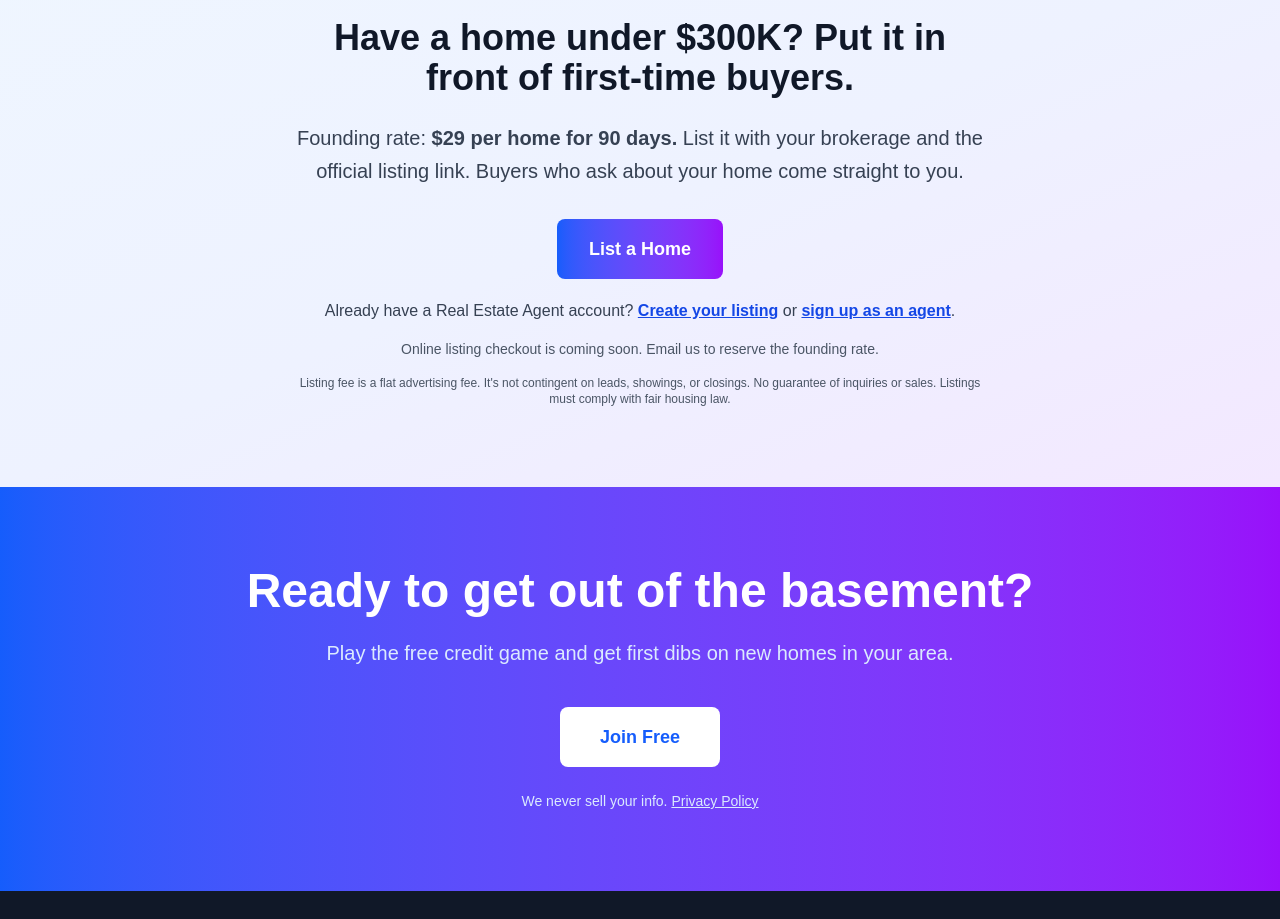
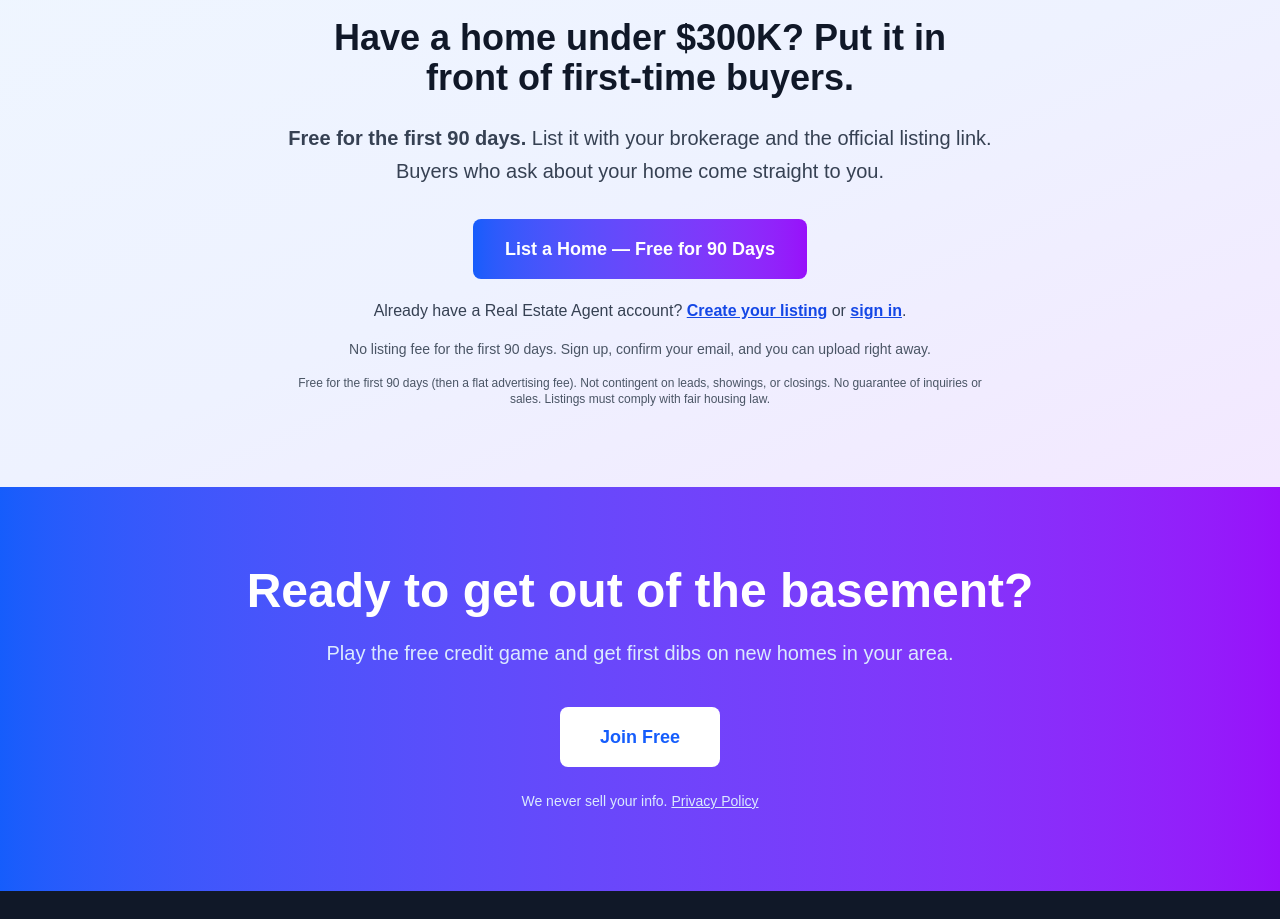
Before and after one commit to Rmetzg85/meatloaf, a Next.js app: page / in a window 1280 px wide. Shown: the part 4840-5759 px from the top of the page. Built offline with nearby package versions, Linux system fonts and the light colour scheme; no server answers.

Commit message:
Agent listings free for first 90 days: update copy and signup CTA
Replace $29 founding-rate / mailto paywall copy with free-for-90-days
wording and direct agent signup → create-listing CTAs. Fee flag remains
off in Supabase; this is copy/CTA only.

```diff
--- a/COMPONENTS/AgentsCTA.tsx
+++ b/COMPONENTS/AgentsCTA.tsx
@@ -1,7 +1,7 @@
 'use client'
 
 import Link from 'next/link'
-import { THEMES, CONTACT_EMAIL, type ThemeKey } from './theme'
+import { THEMES, type ThemeKey } from './theme'
 import { useAuthState } from './useAuthState'
 import { canListHomes } from '@/lib/auth'
 
@@ -26,7 +26,7 @@ export default function AgentsCTA({ theme }: { theme: ThemeKey }) {
             Create a listing
           </Link>
         </div>
-        <p className="text-gray-600 text-sm mt-4">Online listing checkout is coming soon. Nothing is charged when you publish.</p>
+        <p className="text-gray-600 text-sm mt-4">Free for the first 90 days. Publish goes live as soon as you save — no checkout.</p>
       </div>
     )
   }
@@ -34,16 +34,16 @@ export default function AgentsCTA({ theme }: { theme: ThemeKey }) {
   // Hidden (but laid out) until the session is known, so agents don't see the sign-up pitch flash.
   return (
     <div data-testid="agents-cta-public" className={auth.status === 'unknown' ? 'invisible' : ''}>
-      <a href={`mailto:${CONTACT_EMAIL}?subject=${encodeURIComponent('List a home (founding rate)')}`} className={btn}>
-        List a Home
-      </a>
+      <Link href={`/auth/signup?role=agent&next=${encodeURIComponent('/agent/listings/new')}`} className={btn}>
+        List a Home — Free for 90 Days
+      </Link>
       <p className="text-gray-700 mt-5">
         Already have a Real Estate Agent account?{' '}
         <Link href="/agent/listings/new" className={`${t.labelText} font-semibold underline hover:no-underline`}>Create your listing</Link>
         {' '}or{' '}
-        <Link href={`/auth/signup?role=agent&next=${encodeURIComponent('/agent/listings/new')}`} className={`${t.labelText} font-semibold underline hover:no-underline`}>sign up as an agent</Link>.
+        <Link href="/auth/login" className={`${t.labelText} font-semibold underline hover:no-underline`}>sign in</Link>.
       </p>
-      <p className="text-gray-600 text-sm mt-4">Online listing checkout is coming soon. Email us to reserve the founding rate.</p>
+      <p className="text-gray-600 text-sm mt-4">No listing fee for the first 90 days. Sign up, confirm your email, and you can upload right away.</p>
     </div>
   )
 }
--- a/COMPONENTS/Landing.tsx
+++ b/COMPONENTS/Landing.tsx
@@ -315,11 +315,11 @@ export default function Landing({ theme }: { theme: ThemeKey }) {
         <div className="max-w-3xl mx-auto px-4 sm:px-6 lg:px-8 text-center">
           <h2 className="text-4xl font-bold text-gray-900 mb-6">Have a home under $300K? Put it in front of first-time buyers.</h2>
           <p className="text-xl text-gray-700 mb-8 leading-relaxed">
-            Founding rate: <strong>$29 per home for 90 days.</strong> List it with your brokerage and the official listing link. Buyers who ask about your home come straight to you.
+            <strong>Free for the first 90 days.</strong> List it with your brokerage and the official listing link. Buyers who ask about your home come straight to you.
           </p>
           <AgentsCTA theme={theme} />
           <p className="text-gray-600 text-xs mt-4">
-            Listing fee is a flat advertising fee. It&apos;s not contingent on leads, showings, or closings. No guarantee of inquiries or sales. Listings must comply with fair housing law.
+            Free for the first 90 days (then a flat advertising fee). Not contingent on leads, showings, or closings. No guarantee of inquiries or sales. Listings must comply with fair housing law.
           </p>
         </div>
       </section>
--- a/COMPONENTS/agent/ListingForm.tsx
+++ b/COMPONENTS/agent/ListingForm.tsx
@@ -426,7 +426,7 @@ export default function ListingForm({ user, propertyId }: { user: User; property
               ? `Flat ${LISTING_FEE_LABEL} per listing, paid securely through Stripe. It goes live as soon as the payment goes through.`
               : paymentStatus === 'paid'
                 ? `The ${LISTING_FEE_LABEL} listing fee is paid.`
-                : `The ${LISTING_FEE_LABEL} founding-rate listing fee isn’t charged online yet.`}
+                : 'Free for the first 90 days — your listing goes live as soon as you publish. No checkout.'}
           </p>
           <div className="flex flex-col-reverse sm:flex-row sm:items-center sm:justify-between gap-3">
             {editing && !readOnly ? (
--- a/app/agent/listings/page.tsx
+++ b/app/agent/listings/page.tsx
@@ -175,7 +175,7 @@ function MyListings({ user }: { user: User }) {
       <p className="text-xs text-gray-600 mt-8">
         {feeOn
           ? `Flat ${LISTING_FEE_LABEL} per listing, paid securely through Stripe. No referral fees or commissions. Listings must comply with fair housing law.`
-          : 'Founding rate: $29 per home for 90 days. Online checkout isn’t live yet; nothing is charged here. Listings must comply with fair housing law.'}
+          : 'Free for the first 90 days — no checkout. Listings must comply with fair housing law.'}
       </p>
     </div>
   )
```
